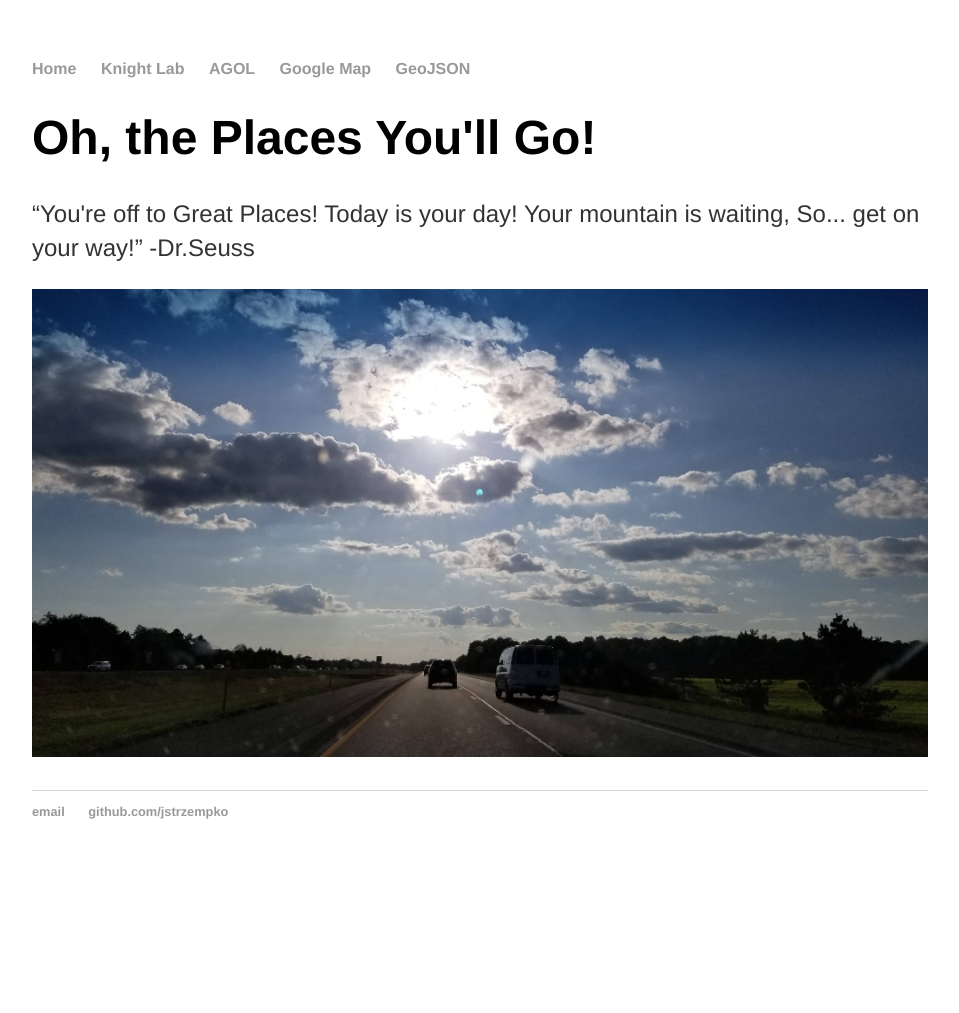
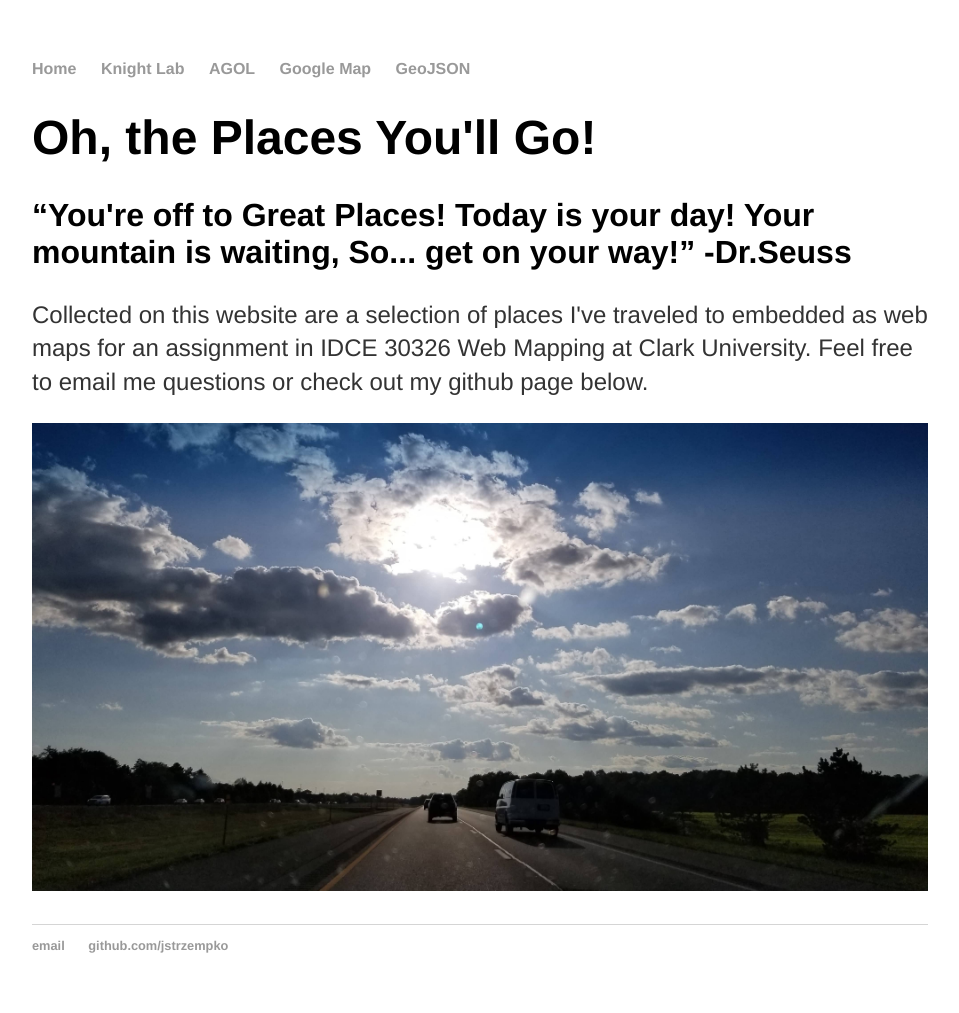
Before and after one commit to jstrzempko/idce30262-studio1, a Jekyll site: the page built from index.html, in a window 1280 px wide. Shown: the whole page, without its empty margins (160-1119 px from the left). Built offline with Jekyll 4.4.1, drawn with Linux system fonts in a browser that asks for light colours; before the commit the page ends 900 px from its top, so only the background shows below that.

Commit message:
update main page

```diff
--- a/index.html
+++ b/index.html
@@ -4,8 +4,8 @@ title: Oh, the Places You'll Go!
 ---
 <div class="blurb">
 	<h1>Oh, the Places You'll Go!</h1>
-	<p>“You're off to Great Places! Today is your day! Your mountain is waiting, So... get on your way!” -Dr.Seuss</p>
-	<p></p>
+	<h2>“You're off to Great Places! Today is your day! Your mountain is waiting, So... get on your way!” -Dr.Seuss</h2>
+	<p>Collected on this website are a selection of places I've traveled to embedded as web maps for an assignment in IDCE 30326 Web Mapping at Clark University. Feel free to email me questions or check out my github page below.</p>
 </div><!-- /.blurb -->
 
 <p style="text-align: center;"><img src="ontheroadagain.jpg" width="100%"></p>
--- a/styles.css
+++ b/styles.css
@@ -23,6 +23,10 @@ h1 {
     font-size: 3em;
     font-family:'Helvetica', 'Arial', 'Sans-Serif';
 }
+h2 {
+    font-size: 2em;
+    font-family:'Helvetica', 'Arial', 'Sans-Serif';
+}
 p {
     font-size: 1.5em;
     font-family:'Helvetica', 'Arial', 'Sans-Serif';
```
